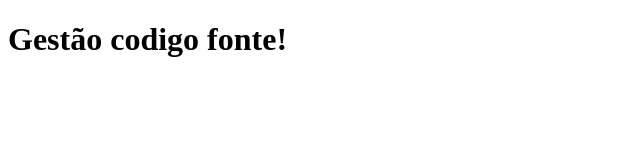
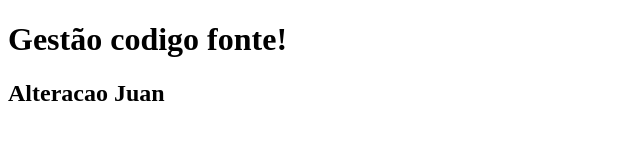
Before and after one commit to OopaiDragon/scm, a plain HTML site: page index.html in a window 1280 px wide. Shown: the whole page, without its empty margins (0-640 px from the left). Drawn offline with Linux system fonts and the light colour scheme.

Commit message:
Alteracao Juan

```diff
--- a/index.html
+++ b/index.html
@@ -8,5 +8,6 @@
 </head>
 <body>
     <h1>Gestão codigo fonte!</h1>
+    <h2>Alteracao Juan</h2>
 </body>
 </html>
```
